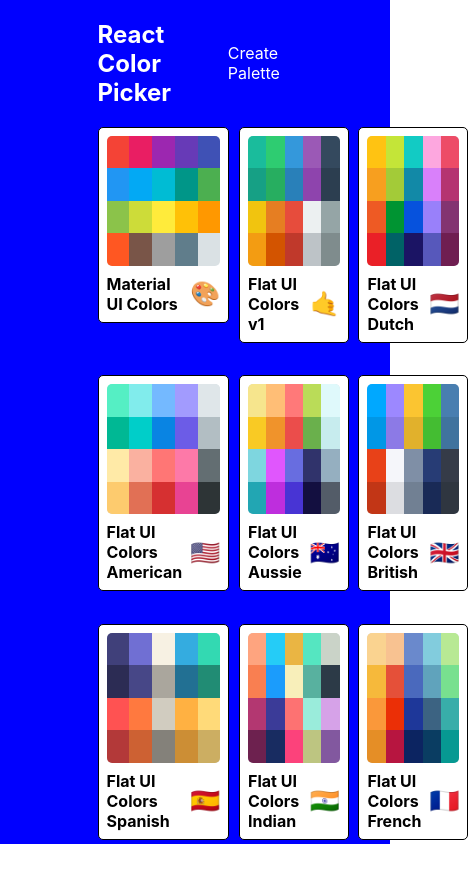
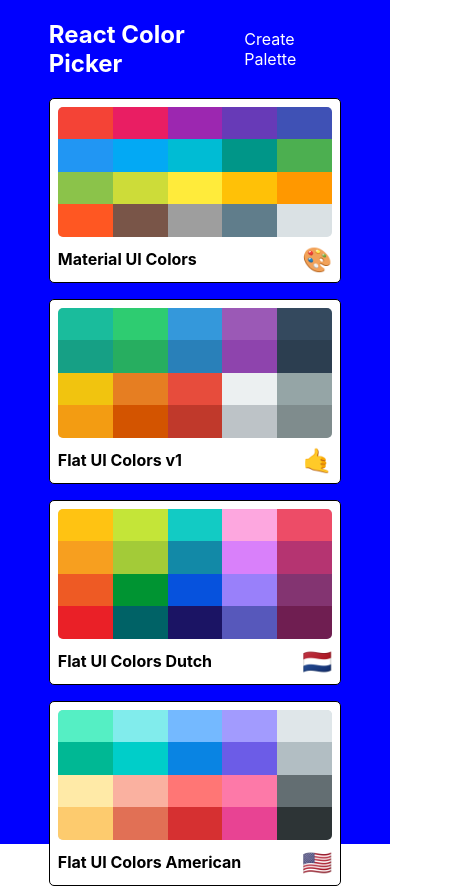
Before and after one commit to kripton-it/color-picker-app, a React (Create React App) app: page / in a window 390 px wide. Shown: the top 888 px of the page, 468 px wide, since content can reach past the window. Before the commit the page ends 844 px from the top, so only its background shows below. Built offline with nearby package versions, Linux system fonts and the light colour scheme.

Commit message:
Адаптивный список палитр

```diff
--- a/src/styles/PaletteListStyles.js
+++ b/src/styles/PaletteListStyles.js
@@ -1,3 +1,5 @@
+import sizes from "../utils/mediaQueries";
+
 export default {
   paletteList: {
     backgroundColor: "blue",
@@ -12,6 +14,12 @@
     alignItems: 'stretch',
     flexDirection: 'column',
     // flexWrap: 'wrap',
+    [sizes.down("xl")]: {
+      width: "80%"
+    },
+    [sizes.down("xs")]: {
+      width: "75%"
+    }
   },
   navbar: {
     display: 'flex',
@@ -30,8 +38,15 @@
     padding: '0',
     display: 'grid',
     gridTemplateColumns: 'repeat(3, 1fr)',
-    gridGap: '5%',
+    gridGap: '2.5rem',
     boxSizing: 'border-box',
     // width: '100%',
+    [sizes.down("md")]: {
+      gridTemplateColumns: 'repeat(2, 1fr)',
+    },
+    [sizes.down("xs")]: {
+      gridTemplateColumns: 'repeat(1, 1fr)',
+      gridGap: '1rem',
+    },
   }
 };
--- a/src/utils/mediaQueries.js
+++ b/src/utils/mediaQueries.js
@@ -2,7 +2,8 @@
   xs: "576px",
   sm: "768px",
   md: "992px",
-  lg: "1200px"
+  lg: "1200px",
+  xl: "1600px"
 };
 export default {
   up(size) {
```
